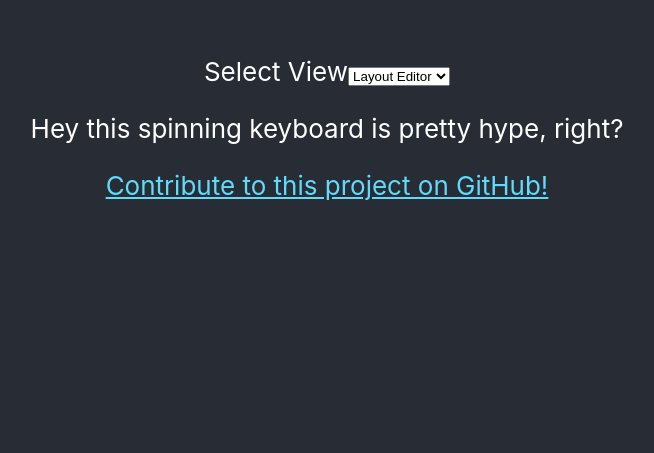
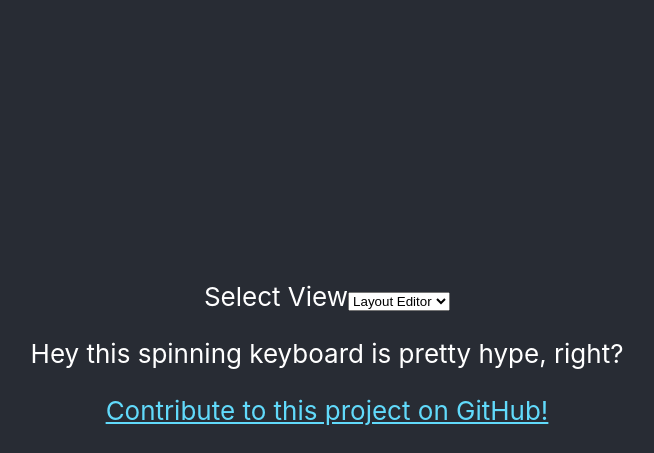
Before and after one commit to FrancisUsher/keeb-app, a React (Create React App) app: page / in a window 1280 px wide. Shown: the part 347-800 px from the top of the page, without its empty margins (313-967 px from the left). Built offline with nearby package versions, Linux system fonts and the light colour scheme.

Commit message:
Add hello world interactive canvas component.

```diff
--- a/src/LayoutEditor.js
+++ b/src/LayoutEditor.js
@@ -1,8 +1,28 @@
-import React from 'react';
-class LayoutEditor extends React.Component {
-  render() {
-    return <canvas></canvas>;
-  }
+import React, { useRef } from 'react';
+
+function draw(ctx, location) {
+  ctx.fillStyle = 'rgb(200, 0, 0)';
+  ctx.fillRect(10, 10, 50, 50);
+
+  ctx.fillStyle = 'rgba(0, 0, 200, 0.5)';
+  ctx.fillRect(30, 30, 50, 50);
+}
+
+function LayoutEditor() {
+  const canvasRef = useRef(null);
+
+  return (
+    <canvas
+      ref={canvasRef}
+      onClick={(e) => {
+        const canvas = canvasRef.current;
+        const ctx = canvas.getContext('2d');
+        draw(ctx, { x: e.clientX, y: e.clientY });
+      }}
+      width="800"
+      height="600"
+    ></canvas>
+  );
 }
 
 export default LayoutEditor;
```
